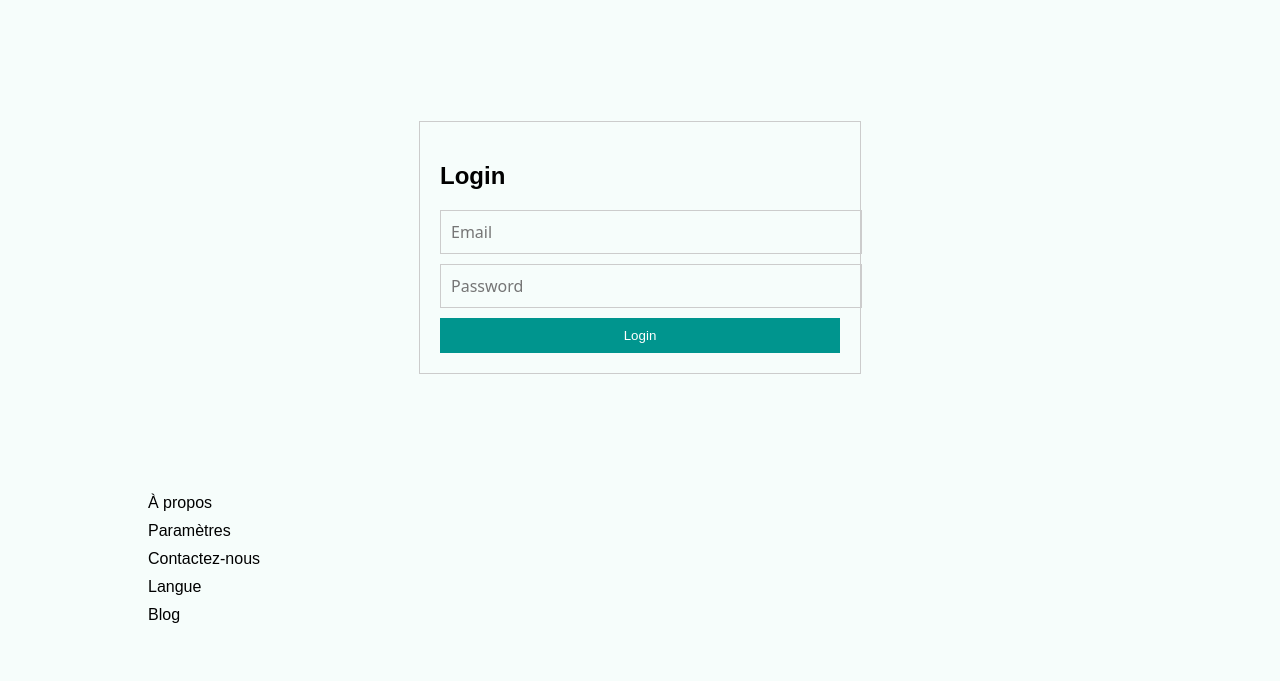
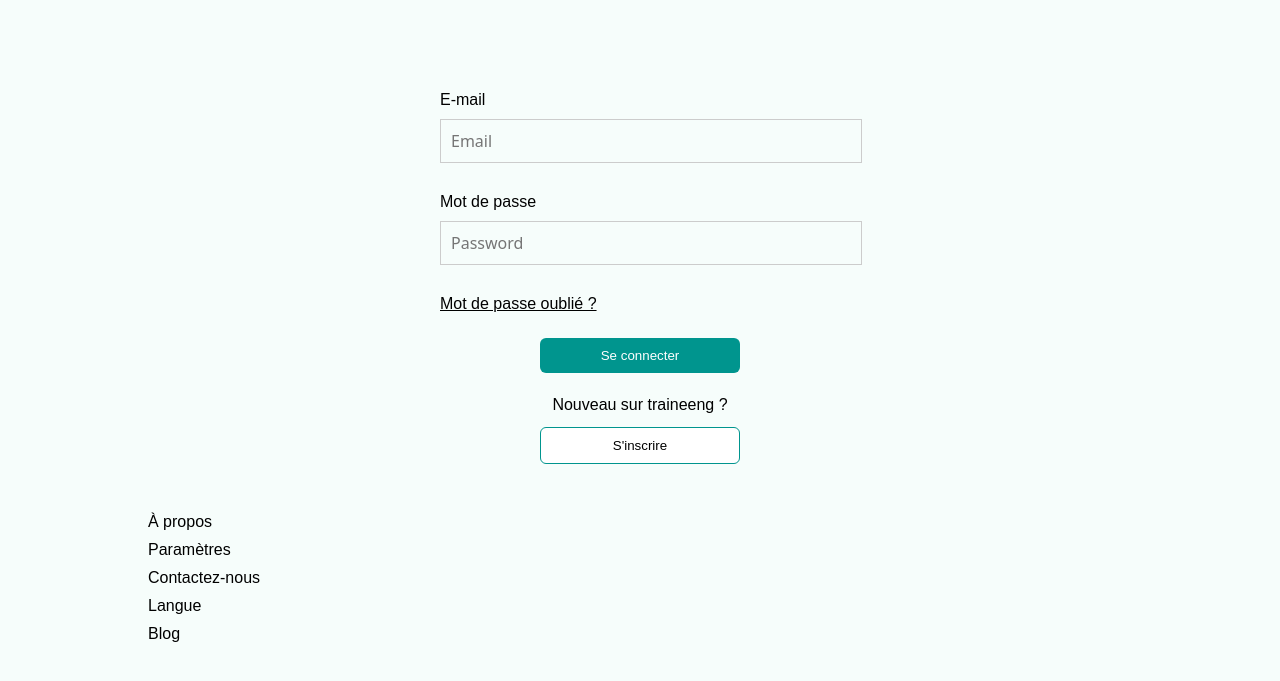
Before and after one commit to safaeelmessoussi/traineeng, a React app: page src/index.html in a window 1280 px wide. Shown: the part 87-768 px from the top of the page. Built offline with nearby package versions, Linux system fonts and the light colour scheme.

Commit message:
add more style to login form in index page

```diff
--- a/src/header.html
+++ b/src/header.html
@@ -31,7 +31,7 @@
       margin-right: 10px;
     }
 
-    a{
+    .header-link {
       text-decoration: none;
       font-weight: normal;
       color: #00958E;
@@ -107,12 +107,12 @@
     <div class="box">
       <nav>
         <ul class="menu">
-          <li><a href="#">Fil d'actualité</a></li>
-          <li><a href="#">Mes entretiens</a></li>
-          <li><a href="#">Offres de stages</a></li>
-          <li><a href="#">Entreprises</a></li>
-          <li><a href="#">Candidats</a></li>
-          <li><a href="#">Profil</a></li>
+          <li><a class="header-link" href="#">Fil d'actualité</a></li>
+          <li><a class="header-link" href="#">Mes entretiens</a></li>
+          <li><a class="header-link" href="#">Offres de stages</a></li>
+          <li><a class="header-link" href="#">Entreprises</a></li>
+          <li><a class="header-link" href="#">Candidats</a></li>
+          <li><a class="header-link" href="#">Profil</a></li>
         </ul>
       </nav>
     </div>
--- a/src/index.html
+++ b/src/index.html
@@ -17,27 +17,61 @@
 
     .login-container {
       max-width: 400px;
-      margin: 100px auto;
+      margin: 50px auto;
+      margin-bottom: 0px;
       padding: 20px;
-      border: 1px solid #ccc;
     }
 
     .login-container input[type="text"],
     .login-container input[type="password"] {
       width: 100%;
       padding: 10px;
-      margin-bottom: 10px;
+      margin-top: 10px;
+      margin-bottom: 30px;
       border: 1px solid #ccc;
     }
 
     .login-container button {
-      width: 100%;
-      padding: 10px;
+      width: 50%;
+      cursor: pointer;
+      border-radius: 6px;
+    }
+    .signin-button {
       background-color: #00958E;
       color: #fff;
       border: none;
-      cursor: pointer;
+      padding: 10px;
     }
+    .signup-button {
+      color: black;
+      background-color: white;
+      border: 1px solid #00958E;
+      color: black;
+      padding: 10px;
+    }
+    .a-link{
+      width: 100%;
+      color: black;
+      display: flex;
+      justify-content: left;
+      height: 4vh;
+    }
+
+    .botton-container {
+      display: flex;
+      justify-content: center;
+      align-items: center;
+      height: 7vh; /* Adjust the height of the container as needed */
+    }
+
+    .signup-title {
+      margin-top: 10px;
+      display: flex;
+      justify-content: center;
+      align-items: center;
+      height: 3vh; /* Adjust the height of the container as needed */
+    }
+
   </style>
 
   <script
@@ -56,12 +90,27 @@
 <body id="body-id">
   <div id="header"></div>
 
-  <div class="login-container" >
-    <h2>Login</h2>
+  <div class="login-container">
+    <!-- <h2>Login</h2> -->
     <form>
+
+      <div class="placeholder-title">E-mail</div>
       <input type="text" placeholder="Email" required>
+
+      <div class="placeholder-title">Mot de passe</div>
       <input type="password" placeholder="Password" required>
-      <button type="submit">Login</button>
+
+      <a class="a-link" href="#">Mot de passe oublié ?</a>
+
+      <div class="botton-container">
+        <button class="signin-button" type="submit">Se connecter</button>
+      </div>
+
+      <div class="signup-title">Nouveau sur traineeng ?</div>
+      <div class="botton-container">
+        <button class="signup-button" type="submit">S'inscrire</button>
+      </div>
+
     </form>
   </div>
   <div id="footer"></div>
```
